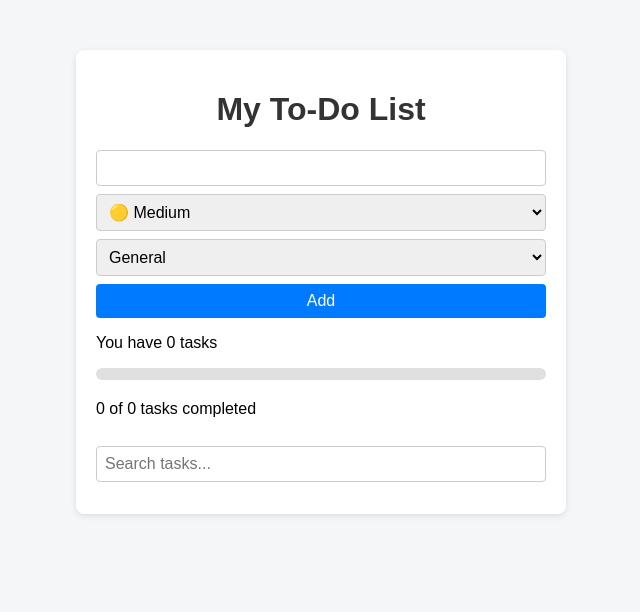
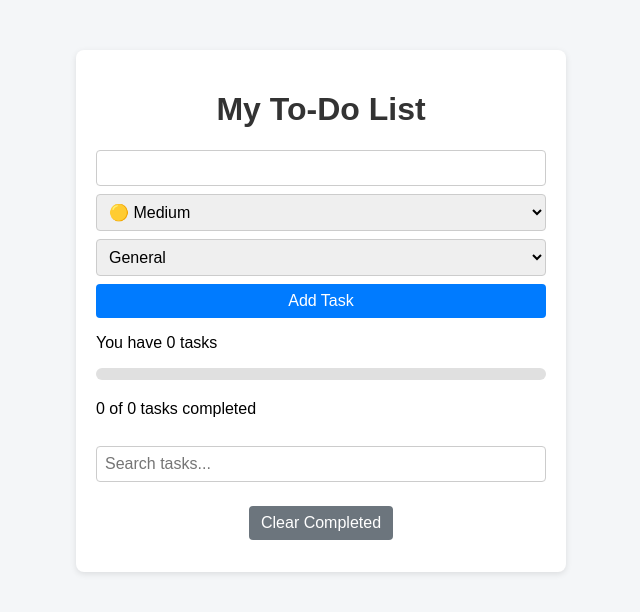
Before and after one commit to viktoria365dev/react-todo, a React (Vite) app: page / in a window 1280 px wide. Shown: the top 612 px of the page, without its empty margins (319-959 px from the left). Built offline with nearby package versions, Linux system fonts and the light colour scheme.

Commit message:
feat: add clear completed button

```diff
--- a/src/App.css
+++ b/src/App.css
@@ -74,9 +74,19 @@ button:hover {
   background-color: #a71d2a;
 }
 
+.clear-btn {
+  display: block;
+  margin: 12px auto;
+  background-color: #6c757d;
+}
+
+.clear-btn:hover {
+  background-color: #5a6268;
+}
+
 /* Style the last button (Cancel) differently */
 .edit-mode .actions button:last-child {
-  background-color: #6c757d; /* gray */
+  background-color: #6c757d;
 }
 
 .edit-mode .actions button:last-child:hover {
--- a/src/App.jsx
+++ b/src/App.jsx
@@ -104,6 +104,10 @@ function App() {
     setEditingPriority("medium");
   }
 
+  function clearCompleted() {
+    setTasks(tasks.filter((task) => !task.completed));
+  }
+
   const categoryOrder = { general: 0, work: 1, personal: 2, shopping: 3 };
 
   const sortedTasks = [...tasks].sort((a, b) => {
@@ -174,6 +178,9 @@ function App() {
             />
           ))}
       </ul>
+      <button onClick={clearCompleted} className="clear-btn">
+        Clear Completed
+      </button>
     </div>
   );
 }
--- a/src/TaskInput.jsx
+++ b/src/TaskInput.jsx
@@ -32,7 +32,7 @@ function TaskInput({
         <option value="shopping">Shopping</option>
       </select>
 
-      <button onClick={addTask}>Add</button>
+      <button onClick={addTask}>Add Task</button>
     </div>
   );
 }
```
